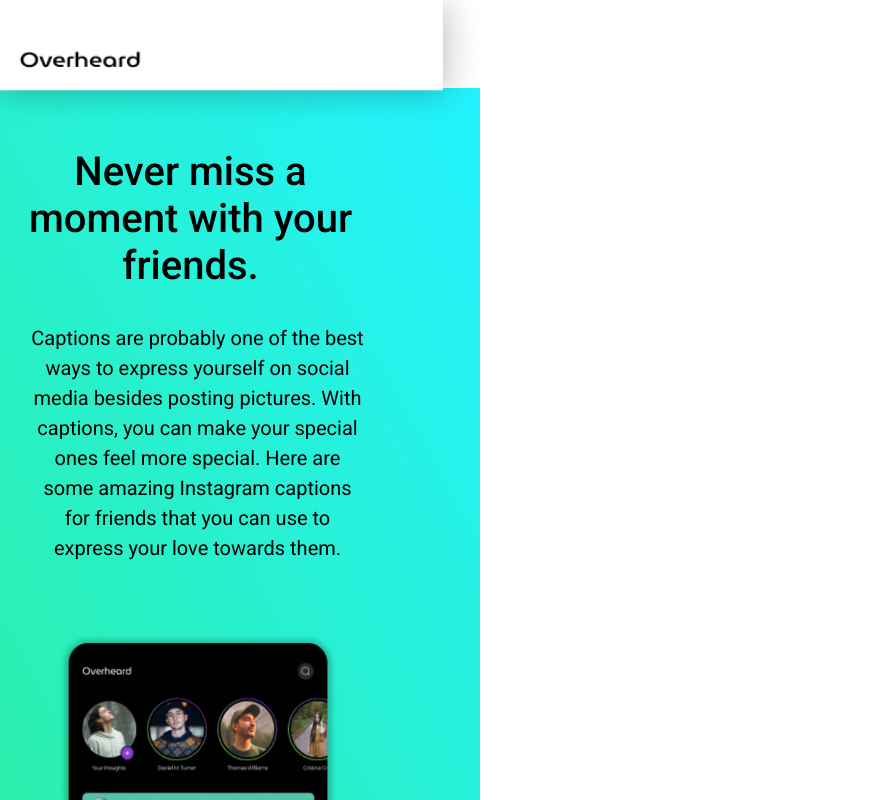
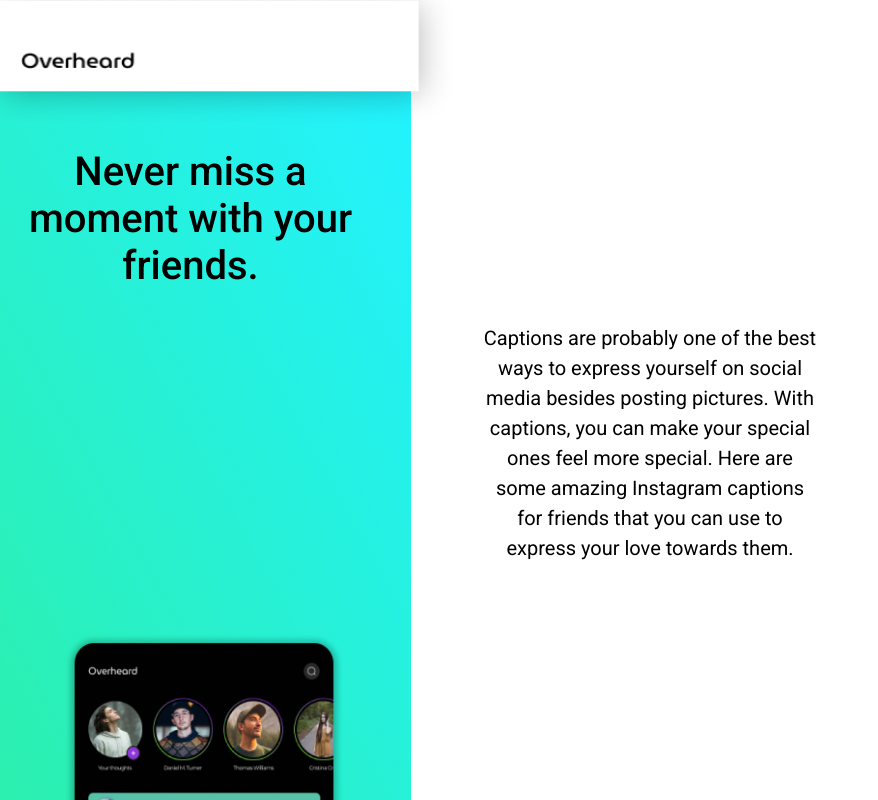
Before and after one commit to ShahriarAbsar/Overheard, an Angular app: page /landing in a window 1280 px wide. Shown: the top 800 px of the page, without its empty margins (0-878 px from the left). Built offline with nearby package versions, Linux system fonts and the light colour scheme.

Commit message:
absar_test5

```diff
--- a/angular.json
+++ b/angular.json
@@ -17,7 +17,7 @@
         "build": {
           "builder": "@angular-devkit/build-angular:browser",
           "options": {
-            "outputPath": "docs",
+            "outputPath": "dist/overhead",
             "index": "src/index.html",
             "main": "src/main.ts",
             "polyfills": [
--- a/src/app/landing/landing.component.html
+++ b/src/app/landing/landing.component.html
@@ -51,7 +51,7 @@
     join today 500+ other customers staying updated always.
   </div>
 
-  <button class="buttn" (click)="onSubmit()">Get Started</button>
+
   <div class="group-184">
     <div class="img">
       <img src="../../assets/head.png" alt="">
--- a/src/app/landing/landing.component.scss
+++ b/src/app/landing/landing.component.scss
@@ -1,28 +1,29 @@
+body {
+
+  @media screen and (max-width: 767px) {
+    overflow-x: hidden;
+  }
+}
 
 .overheard {
   background: #ffffff;
-  width: 375px;
-  height: 2799px;
+  width: 100%;
+  height: 100%;
   position: relative;
-
+ margin-right: 0;
 }
 .rectangle-2003 {
-  background: linear-gradient(
-    61.24deg,
-    rgba(47, 239, 147, 1) 0%,
-    rgba(34, 242, 255, 1) 100%
-  );
-
-  width:30rem;
+  background: linear-gradient(61.24deg, rgb(47, 239, 147) 0%, rgb(34, 242, 255) 100%);
+  width: 25.7rem;
   height: 1201px;
   position: absolute;
-  left: calc(50% - 187.5px);
+  left: 0rem;
   top: 88px;
 }
 
 .rectangle-1992 {
   background: #000000;
-  width: 420px;
+  width: 100%;
   height: 533px;
   position: absolute;
   left: 0px;
@@ -104,7 +105,7 @@
   width: 279.81px;
   height: 606px;
   position: absolute;
-  left: calc(50% - 129.5px);
+  left: 4rem;
   top: 633px;
   box-shadow: rgba(0,1, 1, 1.1)px .1px 1px 0px rgba(14, 7, 7, 0.596);
 }
@@ -114,7 +115,7 @@
   text-align: left;
   font: 500 40px "Roboto", sans-serif;
   position: absolute;
-  left: calc(50% - 100.5px);
+  left: 5rem;
   top: 1330px;
 }
 .captions-are-probably-one-of-the-best-ways-to-express-yourself-on-social-media-besides-posting-pictures2 {
@@ -131,7 +132,7 @@
   width: 280px;
   height: 604.87px;
   position: absolute;
-  left: 56px;
+  left: 4rem;
   top: 1571px;
   box-shadow: rgba(0,1, 1, 1.1)px .1px 1px 0px rgba(14, 7, 7, 0.596);
 }
@@ -150,14 +151,18 @@
   margin-top: o;
   position: absolute;
   align-items: center;
-  top: -1.1%;
-  left: -11%;
+  top: 0;
+  left: 0;
 }
 
 .img img{
   margin-top: 0;
-   height: 10rem;
-   width: 33rem;
+  margin-left: 0;
+  height: 10rem;
+  width: 31rem;
+  position: fixed;
+  top: -30px;
+  left: -36px;
 }
 .explore button {
   position: absolute;
--- a/src/styles.scss
+++ b/src/styles.scss
@@ -1,6 +1,7 @@
 /* You can add global styles to this file, and also import other style files */
-body{
+body {
       margin: 0;
       padding: 0;
-      overflow: hidden;
+      overflow-x: hidden;
+
 }
```
